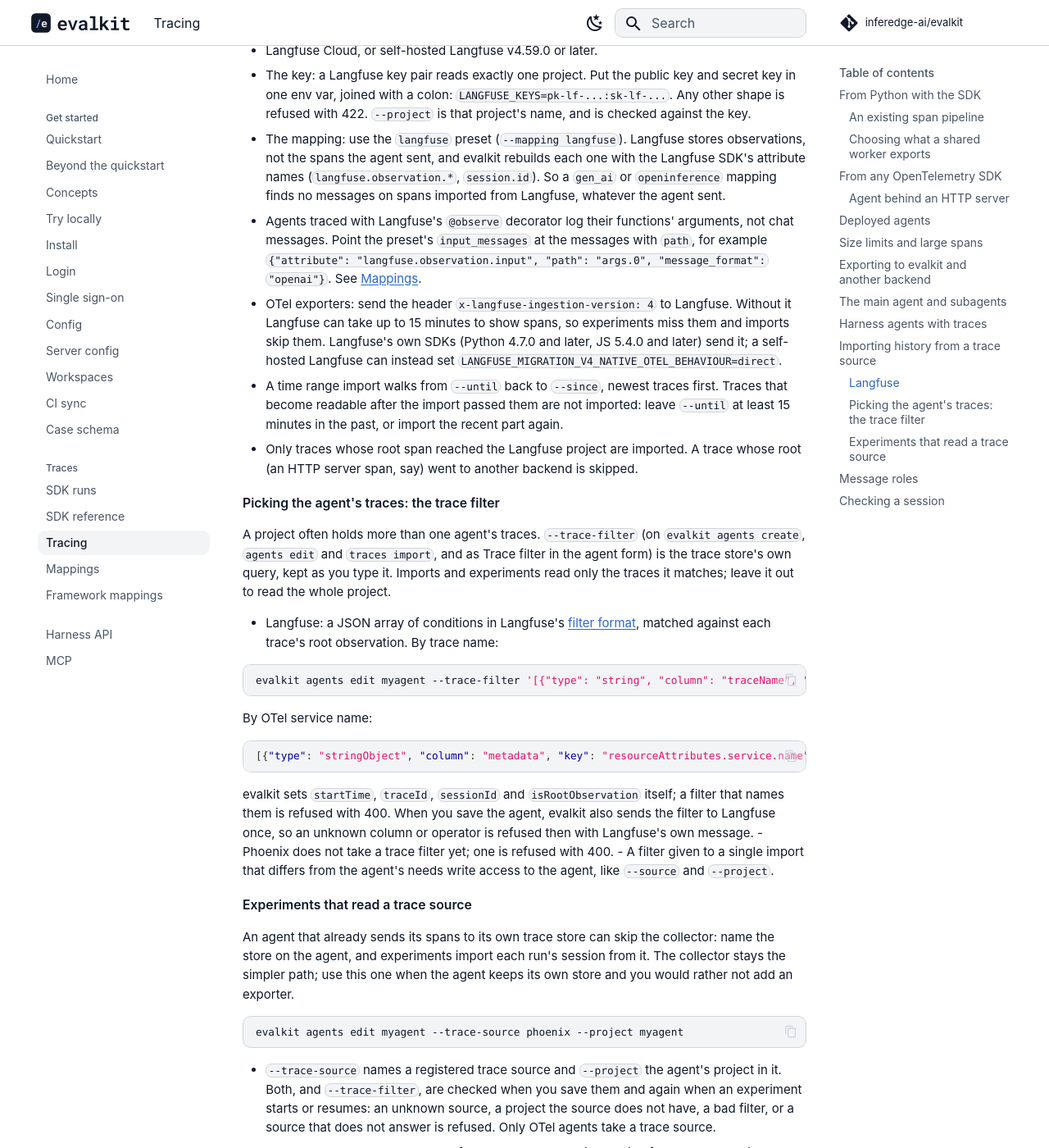
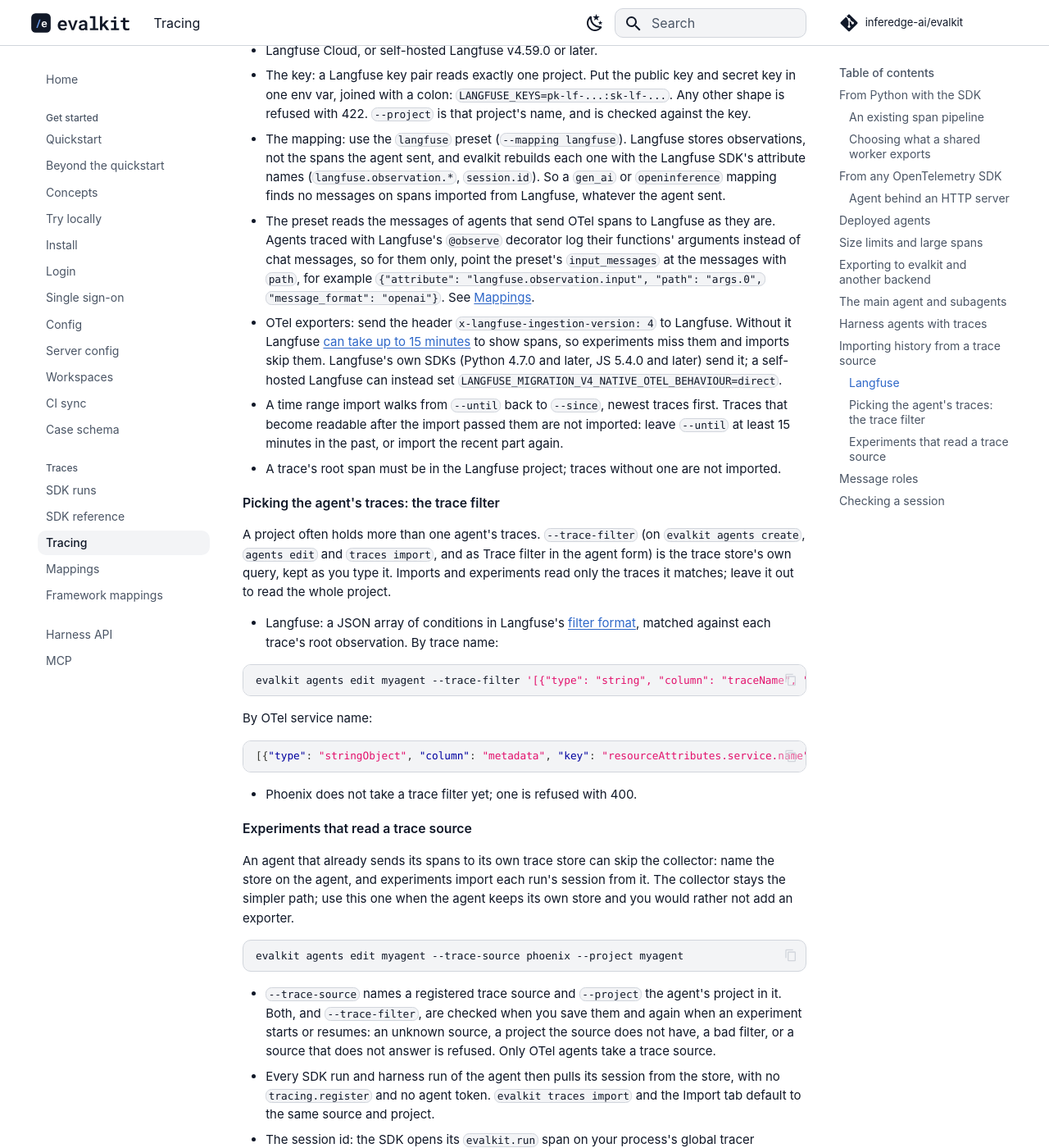
Before and after one commit to inferedge-ai/evalkit, an MkDocs documentation site: the page built from docs/user/tracing.md, in a window 1280 px wide and 1400 px high, scrolled down 6921 px. Shown: the whole window at 82% size. Built offline with MkDocs 1.6.1 and Material for MkDocs 9.7.7, drawn with Linux system fonts in a browser that asks for light colours; comment, search, counter and statistics services are not loaded; the version menu is left out.

Commit message:
Use one half-open import window for every trace source, drop the with_project switch and trim the Langfuse docs
Co-Authored-By: Claude Opus 5.5 <noreply@anthropic.com>

````diff
--- a/docs/user/tracing.md
+++ b/docs/user/tracing.md
@@ -223,13 +223,15 @@ evalkit trace-sources create lf --provider langfuse --url https://cloud.langfuse
   each one with the Langfuse SDK's attribute names (`langfuse.observation.*`,
   `session.id`). So a `gen_ai` or `openinference` mapping finds no messages
   on spans imported from Langfuse, whatever the agent sent.
-- Agents traced with Langfuse's `@observe` decorator log their functions'
-  arguments, not chat messages. Point the preset's `input_messages` at the
-  messages with `path`, for example
+- The preset reads the messages of agents that send OTel spans to Langfuse
+  as they are. Agents traced with Langfuse's `@observe` decorator log their
+  functions' arguments instead of chat messages, so for them only, point the
+  preset's `input_messages` at the messages with `path`, for example
   `{"attribute": "langfuse.observation.input", "path": "args.0", "message_format": "openai"}`.
   See [Mappings](mappings.md).
 - OTel exporters: send the header `x-langfuse-ingestion-version: 4` to
-  Langfuse. Without it Langfuse can take up to 15 minutes to show spans, so
+  Langfuse. Without it Langfuse
+  [can take up to 15 minutes](https://langfuse.com/docs/compatibility) to show spans, so
   experiments miss them and imports skip them. Langfuse's own SDKs (Python
   4.7.0 and later, JS 5.4.0 and later) send it; a self-hosted Langfuse can
   instead set `LANGFUSE_MIGRATION_V4_NATIVE_OTEL_BEHAVIOUR=direct`.
@@ -237,9 +239,8 @@ evalkit trace-sources create lf --provider langfuse --url https://cloud.langfuse
   first. Traces that become readable after the import passed them are not
   imported: leave `--until` at least 15 minutes in the past, or import the
   recent part again.
-- Only traces whose root span reached the Langfuse project are imported. A
-  trace whose root (an HTTP server span, say) went to another backend is
-  skipped.
+- A trace's root span must be in the Langfuse project; traces without one
+  are not imported.
 
 ### Picking the agent's traces: the trace filter
 
@@ -263,13 +264,7 @@ read the whole project.
   [{"type": "stringObject", "column": "metadata", "key": "resourceAttributes.service.name", "operator": "=", "value": "stock-agent"}]
   ```
 
-  evalkit sets `startTime`, `traceId`, `sessionId` and `isRootObservation`
-  itself; a filter that names them is refused with 400. When you save the
-  agent, evalkit also sends the filter to Langfuse once, so an unknown column
-  or operator is refused then with Langfuse's own message.
 - Phoenix does not take a trace filter yet; one is refused with 400.
-- A filter given to a single import that differs from the agent's needs
-  write access to the agent, like `--source` and `--project`.
 
 ### Experiments that read a trace source
 
````
Also changed, not shown: docs/user/concepts.md (+1 -1 lines), docs/user/mappings.md (+0 -4 lines), 7 other files.
